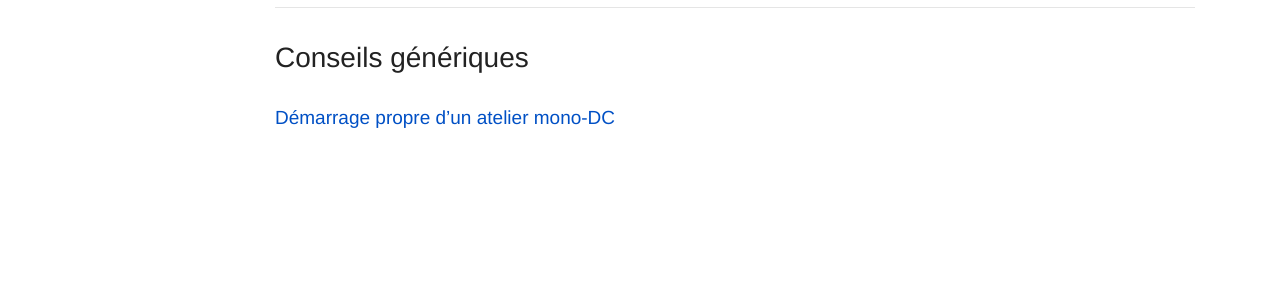
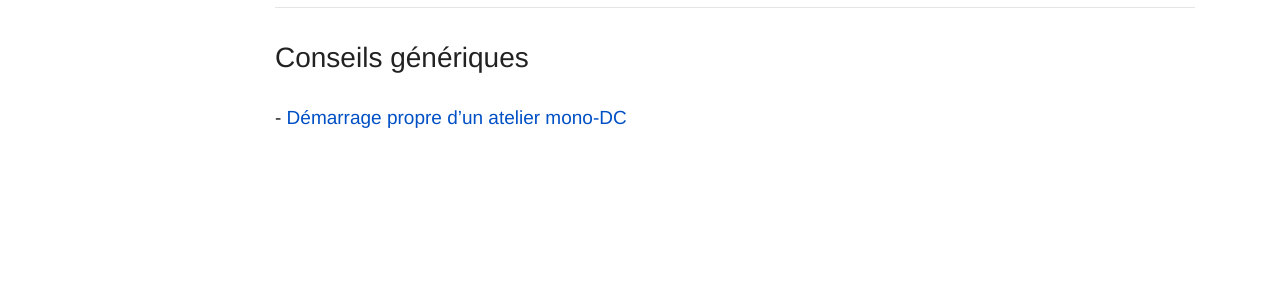
Before and after one commit to renaudwangler/ib-labs, a Jekyll site: the page built from index.md, in a window 1280 px wide. Shown: the part 314-614 px from the top of the page. Built offline with Jekyll 4.4.1, drawn with Linux system fonts in a browser that asks for light colours; nearby versions of some CDN libraries; comment, search, counter and statistics services are not loaded.

Commit message:
dcnetstart

```diff
--- a/index.md
+++ b/index.md
@@ -7,4 +7,4 @@ Vous trouverez ici les descriptifs d'ateliers pour des formations animéés par
 ## MSMS030 - [Administration de Microsoft 365](msms030fr)
 ___
 ## Conseils génériques
-### [Démarrage propre d'un atelier mono-DC](dcNetStart)
+### - [Démarrage propre d'un atelier mono-DC](dcNetStart)
```
